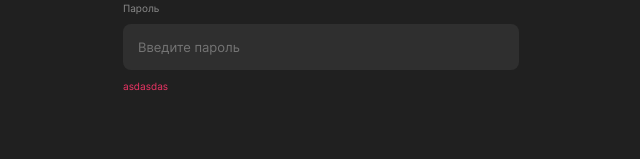
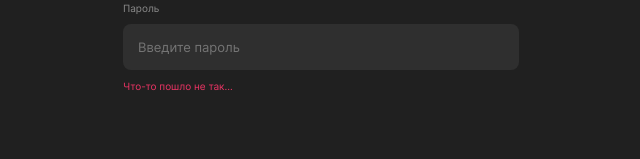
Before and after one commit to rpoltorakov/movies-explorer-frontend, a React (Create React App) app: page /signup in a window 1280 px wide. Shown: the part 394-553 px from the top of the page, without its empty margins (319-959 px from the left). Built offline with nearby package versions, Linux system fonts and the light colour scheme.

Commit message:
Ready for review

```diff
--- a/src/components/Register/Register.jsx
+++ b/src/components/Register/Register.jsx
@@ -36,7 +36,7 @@ function Register() {
           className="register__input"
           placeholder='Введите пароль'
         />
-        <span className="register__input-error">asdasdas</span>
+        <span className="register__input-error">Что-то пошло не так...</span>
 
         <div className="register__wrapper">
           <button className="register__signupButton" type='submit'>
```
